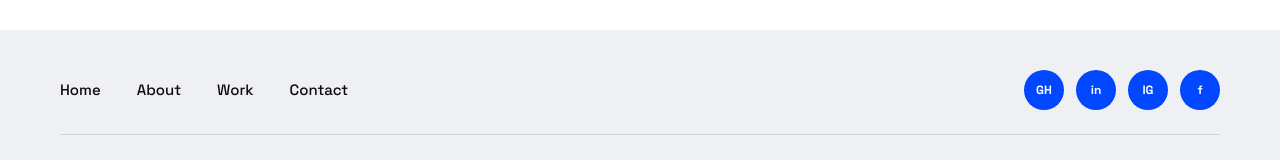
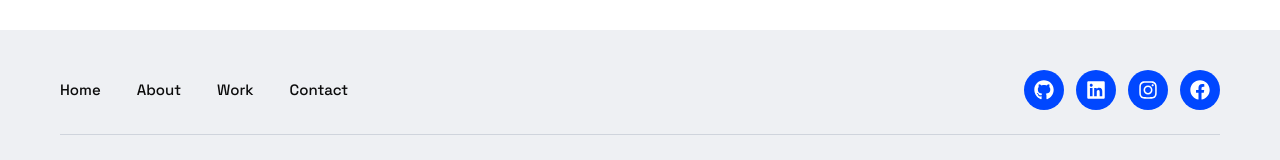
Before and after one commit to Dyllj/about_dyll, a Next.js app: page / in a window 1280 px wide. Both pictures are taken after a click on the button "Get in Touch". Shown: the part 704-864 px from the top of the page. Built offline with nearby package versions, Linux system fonts and the light colour scheme.

Commit message:
feat: add social media icons to footer and update styles

```diff
--- a/app/components/footer/footer.tsx
+++ b/app/components/footer/footer.tsx
@@ -1,4 +1,6 @@
 "use client";
+
+import { FaGithub, FaLinkedin, FaInstagram, FaFacebook } from "react-icons/fa";
 
 const links = [
   { label: "Home", href: "/" },
@@ -8,10 +10,10 @@ const links = [
 ];
 
 const socials = [
-  { label: "GitHub", short: "GH", href: "https://github.com/Dyllj" },
-  { label: "LinkedIn", short: "in", href: "#" },
-  { label: "Instagram", short: "IG", href: "#" },
-  { label: "Facebook", short: "f", href: "#" },
+  { label: "GitHub", href: "https://github.com/Dyllj", icon: FaGithub },
+  { label: "LinkedIn", href: "https://www.linkedin.com", icon: FaLinkedin },
+  { label: "Instagram", href: "https://www.instagram.com", icon: FaInstagram },
+  { label: "Facebook", href: "https://www.facebook.com", icon: FaFacebook },
 ];
 
 export default function Footer() {
@@ -29,16 +31,16 @@ export default function Footer() {
             </ul>
           </nav>
           <ul className="flex gap-3">
-            {socials.map(({ label, short, href }) => (
+            {socials.map(({ label, icon: Icon, href }) => (
               <li key={label}>
                 <a
                   href={href}
                   aria-label={label}
                   target="_blank"
                   rel="noopener noreferrer"
-                  className="flex size-10 items-center justify-center rounded-full bg-[#0047ff] text-xs font-bold text-white"
+                  className="social-icon group flex size-10 items-center justify-center rounded-full bg-brand text-white transition-all duration-300 hover:scale-110 hover:shadow-lg hover:shadow-brand/30"
                 >
-                  {short}
+                  <Icon className="size-5 transition-transform duration-300 group-hover:rotate-12 group-hover:scale-125" />
                 </a>
               </li>
             ))}
--- a/app/components/work/CoverArt.tsx
+++ b/app/components/work/CoverArt.tsx
@@ -46,7 +46,7 @@ function IoTArt() {
           stroke="white"
           strokeWidth="2"
           style={{ animationDelay: `${delay}s` }}
-          className={`animate-pulse-ring origin-center [transform-box:fill-box] ${still}`}
+          className={`animate-pulse-ring origin-center [transform-fill ${still}`}
         />
       ))}
       <rect x="288" y="118" width="64" height="64" rx="18" fill="white" />
--- a/package.json
+++ b/package.json
@@ -12,6 +12,7 @@
     "next": "16.3.8",
     "react": "19.2.8",
     "react-dom": "19.2.8",
+    "react-icons": "^5.7.0",
     "styled-components": "^6.5.3"
   },
   "devDependencies": {
```
Also changed, not shown: 1 other file (tests, documents, lock files or other folders).
